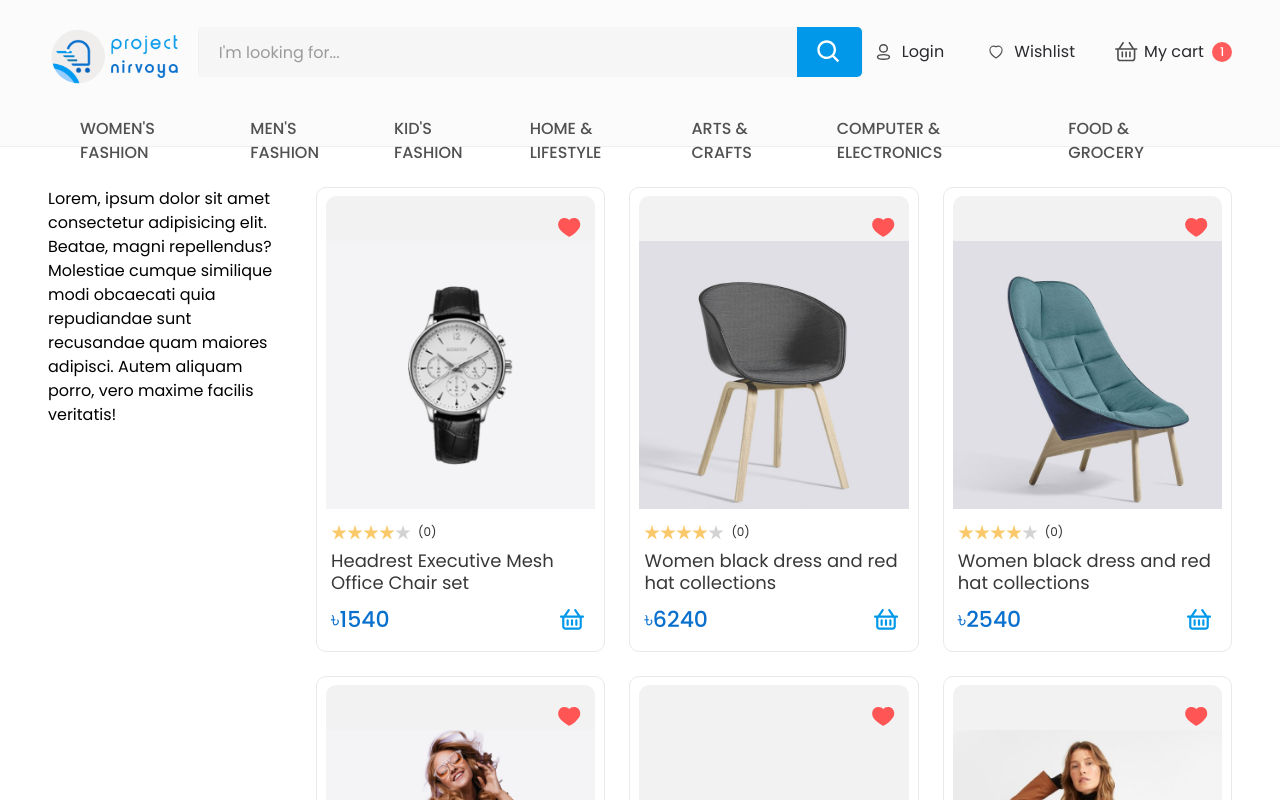
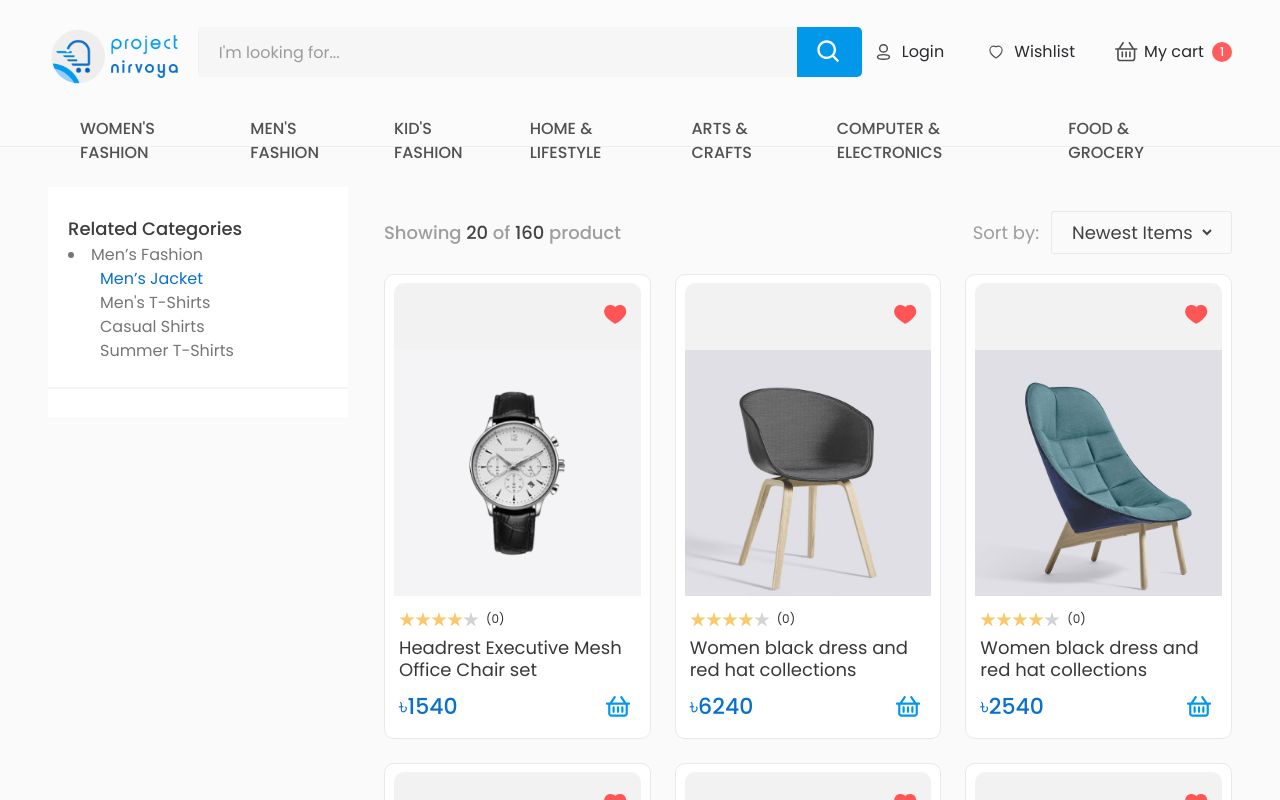
Before and after one commit to nursoftwarebd/glamcart-e-commerce, a Next.js app: page /products in a window 1280 px wide. Shown: the top 800 px of the page. Built offline with nearby package versions, Linux system fonts and the light colour scheme.

Commit message:
product page update

```diff
--- a/src/app/products/page.jsx
+++ b/src/app/products/page.jsx
@@ -1,21 +1,38 @@
-import ProductCard from '@/components/screen/ProductCard';
+import ProductCard from "@/components/screen/ProductCard";
+import ProductSidebar from "@/components/screen/Products/ProductSidebar";
 import { products } from "@/data/products";
 const page = () => {
   return (
     <>
-      <div className='container_fluid'>
-      <div className='pt-10 flex gap-9 2xl:gap-14'>
-         <div className='w-[300px]'>
-           Lorem, ipsum dolor sit amet consectetur adipisicing elit. Beatae, magni repellendus? Molestiae cumque similique modi obcaecati quia repudiandae sunt recusandae quam maiores adipisci. Autem aliquam porro, vero maxime facilis veritatis!
-         </div>
-        <div className='w-full'>
-          <div className='grid grid-cols-3 gap-6'>
-             {products.map((product, index)=>(
-              <ProductCard key={index} product={product} />
-             ))}
+      <div className="pt-10  bg-backgroundPage">
+        <div className="container_fluid">
+          <div className="flex gap-9 2xl:gap-14">
+            <div className="w-[300px]">
+              <ProductSidebar />
+            </div>
+            <div className="w-full pt-6">
+              <div className="flex items-center justify-between">
+                <p className="text-lg leading-7 text-black/50 font-medium">Showing <span className="text-black">20</span> of <span className="text-black">160</span> product</p>
+                 <div className="flex items-center gap-3">
+                 <p className="text-lg text-black/50 leading-7">Sort by:</p>
+                    <div className="border-[1.2px] border-grayBorder rounded-[3px] px-4 py-[7px]">
+
+                         <select  name=""  id="" className="bg-transparent outline-none text-black text-lg ">
+                            <option value="" selected>Newest Items</option>
+                            <option value="">Newest Items1</option>
+                            <option value="">Newest Items</option>
+                         </select>
+                    </div>
+                 </div>
+              </div>
+              <div className="mt-5 grid grid-cols-3 gap-6">
+                {products.map((product, index) => (
+                  <ProductCard key={index} product={product} />
+                ))}
+              </div>
+            </div>
           </div>
-          </div>
-      </div>
+        </div>
       </div>
     </>
   );
--- /dev/null
+++ b/src/components/screen/Products/ProductSidebar.jsx
@@ -0,0 +1,22 @@
+
+const ProductSidebar = () => {
+  return (
+    <div className="bg-white py-7 w-[300px]">
+       <div className="px-5 pb-6 border-b-[2px] border-borderSide">
+           <p className=" font-medium text-lg text-black3D">Related Categories</p>
+           <ol className="list-disc list-inside capitalize">
+             <li className="text-grayView leading-6">Men’s fashion</li>
+
+           </ol>
+          <ul className="pl-8 capitalize">
+            <li className="text-primary leading-6">Men’s Jacket</li>
+            <li className="text-grayView leading-6">Men's T-Shirts</li>
+            <li className="text-grayView leading-6">Casual Shirts</li>
+            <li className="text-grayView leading-6">Summer T-Shirts</li>
+          </ul>
+       </div>
+    </div>
+  );
+};
+
+export default ProductSidebar;
--- a/tailwind.config.js
+++ b/tailwind.config.js
@@ -7,40 +7,42 @@ module.exports = {
   ],
   theme: {
     extend: {
-      colors:{
-
-        'primary': {
-          '50': '#f0f7ff',
-          '100': '#e1eefd',
-          '200': '#bcddfb',
-          '300': '#81c2f8',
-          '400': '#3ea3f2',
-          '500': '#1586e2',
-          DEFAULT: '#0970cd',
-          '700': '#08539c',
-          '800': '#0b4881',
-          '900': '#0f3d6b',
-          '950': '#0a2747',
+      colors: {
+        primary: {
+          50: "#f0f7ff",
+          100: "#e1eefd",
+          200: "#bcddfb",
+          300: "#81c2f8",
+          400: "#3ea3f2",
+          500: "#1586e2",
+          DEFAULT: "#0970cd",
+          700: "#08539c",
+          800: "#0b4881",
+          900: "#0f3d6b",
+          950: "#0a2747",
         },
-      'secondary': {
-        '50': '#eff8ff',
-        '100': '#def1ff',
-        '200': '#b6e4ff',
-        '300': '#75d1ff',
-        '400': '#2db9ff',
-        DEFAULT: '#0198e9',
-        '600': '#0080d3',
-        '700': '#0065aa',
-        '800': '#00568c',
-        '900': '#064874',
-        '950': '#042d4d',
+        secondary: {
+          50: "#eff8ff",
+          100: "#def1ff",
+          200: "#b6e4ff",
+          300: "#75d1ff",
+          400: "#2db9ff",
+          DEFAULT: "#0198e9",
+          600: "#0080d3",
+          700: "#0065aa",
+          800: "#00568c",
+          900: "#064874",
+          950: "#042d4d",
         },
         backgroundPage: "#FAFAFA",
         backgroundNav: "#FBFBFB",
         bgSearch: "#F6F6F6",
         blackPrimary: "#333333",
+        black: "#424241",
+        black3D: "#3D3D3F",
         border: "#F1F1F1",
-     navBorder:"#EFEEEE",
+        borderSide: "#F4F4F4",
+        navBorder: "#EFEEEE",
         lightText: "#29292E",
         fadeRed: "#FF5D5D",
         grayPlace: "#9B9B9B",
@@ -49,31 +51,30 @@ module.exports = {
         grayView: "#757575",
         grayBorder: "#E9E9E9",
         blackSec: "#383838",
-     grayMenu:"#333333d9",
-     imageBack: "#F2F2F2"
-
-
+        grayMenu: "#333333d9",
+        imageBack: "#F2F2F2",
       },
-      margin:{
+      margin: {
         11.5: "45px",
-        13:"50px"
+        13: "50px",
       },
-      padding:{
+      padding: {
         11.5: "45px",
-        13:"50px"
+        13: "50px",
       },
-       boxShadow:{
-        "3xl": "0px 2px 8px 0px rgba(0, 0, 0, 0.08)"
+      boxShadow: {
+        "3xl": "0px 2px 8px 0px rgba(0, 0, 0, 0.08)",
       },
-      fontFamily:{
+      fontFamily: {
         montserrat: "'Montserrat', 'sans-serif'",
-        poppins: "'Poppins', 'sans-serif'"
+        poppins: "'Poppins', 'sans-serif'",
       },
       fontSize: {
         heading1: "45px",
         heading2: "26px",
+        heading27: "27px",
         heading28: "28px",
-        heading3: "22px"
+        heading3: "22px",
       },
     },
   },
```
Lines whose indentation alone changed are shown as unchanged.
